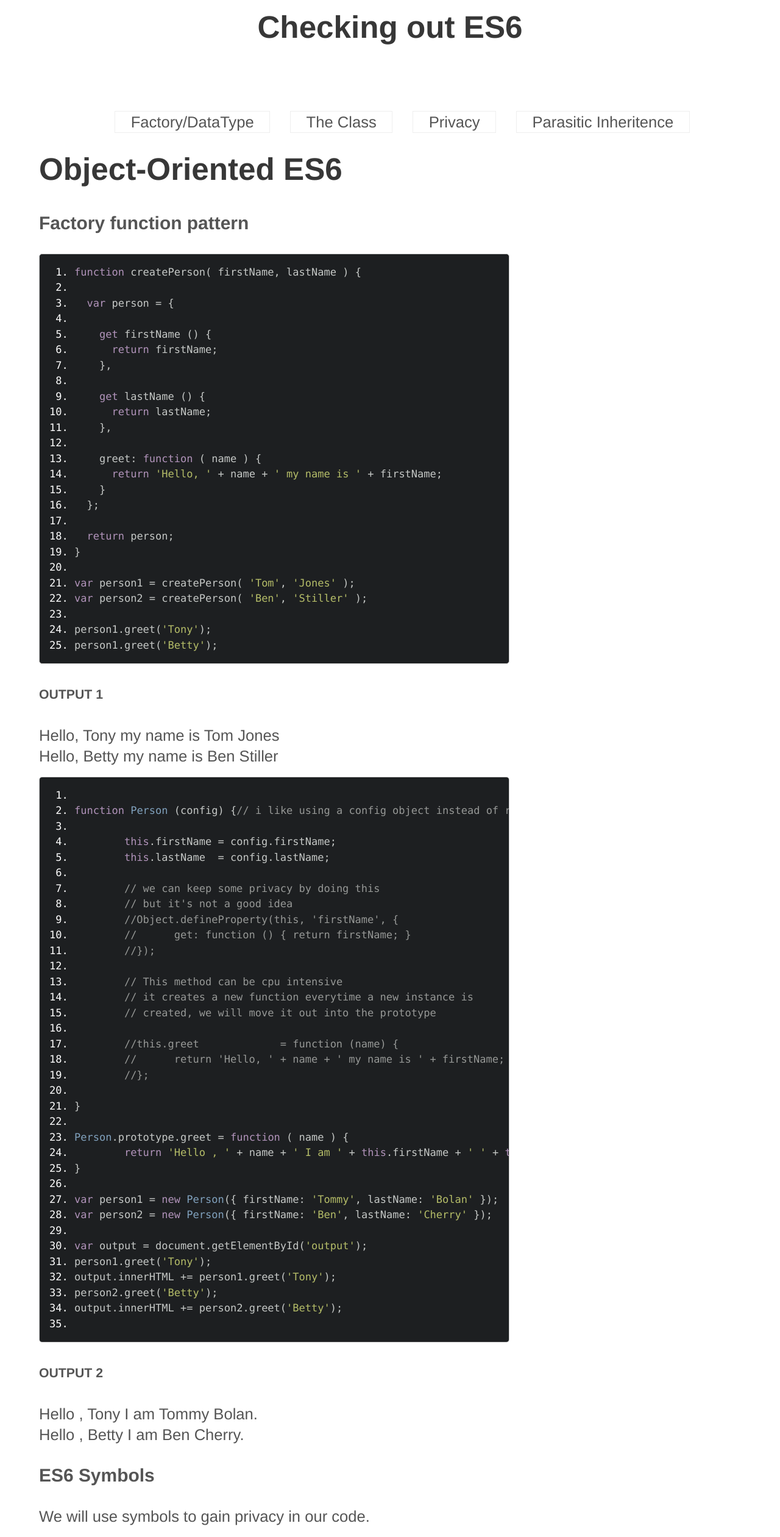
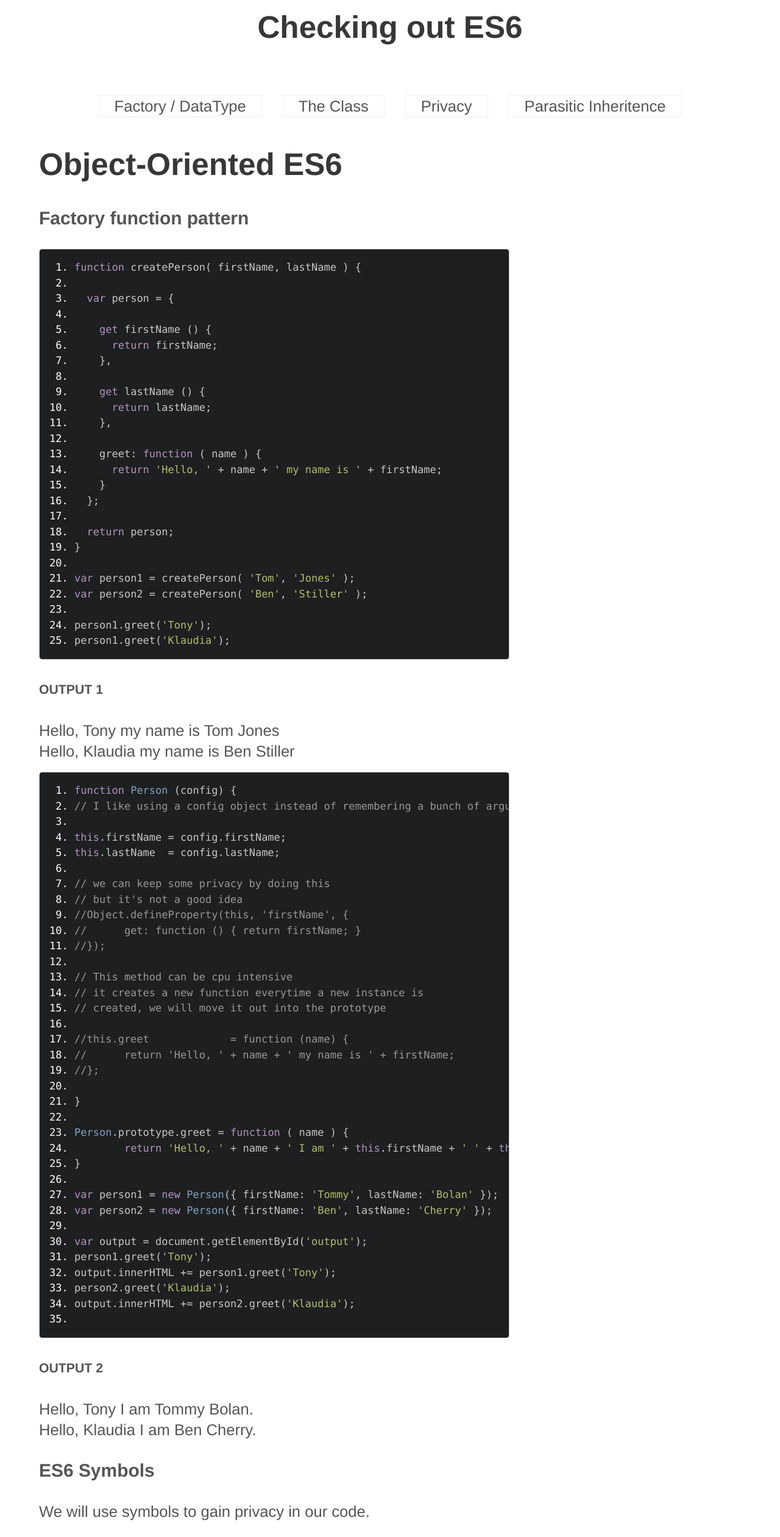
Before and after one commit to anthonybrown/ES6-OOP, a plain HTML site: page index.html in a window 1280 px wide. Shown: the part 40-2561 px from the top of the page at 61% size. Drawn offline with Linux system fonts and the light colour scheme.

Commit message:
working on a class in ES6

```diff
--- a/css/style.css
+++ b/css/style.css
@@ -403,12 +403,18 @@
 	/* ============================================================================================
 			Global Styles
 		===========================================================================================*/
+
 	.wrap {
 		width: 90%;
 		height: auto;
 		min-height: 100%;
 		margin: 0 auto;
 	}
+
+
+/*===================================================================================
+ *  Footer Style
+ * =================================================================================*/
 
 	footer {
 		width: 100%;
@@ -440,6 +446,7 @@
 	header {
 		width: 100%;
 		height: 6em;
+		margin: 0 0 1em 0;
 	}
 
 	h1.header-title {
@@ -453,15 +460,18 @@
 	nav {
 		width: 100%;
 		float: right;
-		margin: 0 0 0;
-		text-align: center;
+		margin: 0 0 1.7em 0;
+		/*white-space: pre-wrap;*/
 	}
 
 	nav ul {
 		width: 100%;
+		margin: 0;
+		padding: 0;
+		text-align: center;
 	}
 
-	ul > li {
+	nav ul li {
 		display: inline-block;
 		list-style: none;
 		padding: 0 1em;
@@ -476,6 +486,7 @@
 	nav a {
 		text-decoration: none;
 		color: #555;
+		font-size: 1em;
 	}
 
 
@@ -490,3 +501,26 @@
 	h5 {
 		text-transform: uppercase;
 	}
+
+@media screen and (max-width: 480px) {
+
+	body {
+		font-size: 1.2em;
+	}
+
+	.main-article h1 {
+		font-size: 1.2em;
+		text-align: center;
+		margin: 1em 0;
+	}
+
+	h3 {
+		font-size: 0.9em;
+		text-align: center;
+	}
+
+	h5 {
+		font-size: 0.7em;
+		text-align: center;
+	}
+}
--- a/index.html
+++ b/index.html
@@ -13,18 +13,18 @@
 </head>
 <body onload="prettyPrint()" class='clear'>
 	<div class='wrap'>
-	<header class='clear'>
+	<header class='header'>
 		<h1 class='header-title clear'>Checking out ES6</h1>
-		<nav class='clear'>
+		<nav class='main-nav'>
 			<ul>
-				<li><a href="/">Factory/DataType</a></li>
+				<li><a href="/">Factory / DataType</a></li>
 				<li><a href="class.html">The Class</a></li>
 				<li><a href="private.html">Privacy</a></li>
 				<li><a href="parasitic.html">Parasitic Inheritence</a></li>
 			</ul>
 		</nav>
 	</header>
-	<section class="main">
+	<section class="main clear">
 		<article class="main-article">
 			<h1>Object-Oriented ES6</h1>
 			<h3>Factory function pattern</h3>
@@ -53,15 +53,15 @@ var person1 = createPerson( 'Tom', 'Jones' );
 var person2 = createPerson( 'Ben', 'Stiller' );
 
 person1.greet('Tony');
-person1.greet('Betty');
+person1.greet('Klaudia');
 </pre>
 			<h5>Output 1</h5>
 		<div id='output'></div>
 		</article>
 		<article>
 			<pre class="prettyprint custom linenums">
-
-function Person (config) {// i like using a config object instead of remembering a bunch of arguments
+function Person (config) {
+// I like using a config object instead of remembering a bunch of arguments
 
 this.firstName = config.firstName;
 this.lastName  = config.lastName;
@@ -83,7 +83,7 @@ function Person (config) {// i like using a config object instead of remembering
 }
 
 Person.prototype.greet = function ( name ) {
-	return 'Hello , ' + name + ' I am ' + this.firstName + ' ' + this.lastName;
+	return 'Hello, ' + name + ' I am ' + this.firstName + ' ' + this.lastName;
 }
 
 var person1 = new Person({ firstName: 'Tommy', lastName: 'Bolan' });
@@ -92,8 +92,8 @@ var person2 = new Person({ firstName: 'Ben', lastName: 'Cherry' });
 var output = document.getElementById('output');
 person1.greet('Tony');
 output.innerHTML += person1.greet('Tony');
-person2.greet('Betty');
-output.innerHTML += person2.greet('Betty');
+person2.greet('Klaudia');
+output.innerHTML += person2.greet('Klaudia');
 			</pre>
 			<h5>Output 2</h5>
 		</article>
@@ -103,7 +103,7 @@ output.innerHTML += person2.greet('Betty');
 			<p>
 				We will use symbols to gain privacy in our code.
 			</p>
-			<pre class="prettyprint">
+			<pre class="prettyprint linenums">
 var Person = (function () {
 
   // we are creating a new Data Type called Person
--- a/js/class.js
+++ b/js/class.js
@@ -0,0 +1 @@
+console.log('A little class goes a long way');
--- a/js/main.js
+++ b/js/main.js
@@ -28,8 +28,9 @@ var person2 = createPerson( 'Ben', 'Stiller' );
 var output = document.getElementById('output');
 person1.greet('Tony');
 output.innerHTML += person1.greet('Tony') + '<br />';
-person2.greet('Betty');
-output.innerHTML += person2.greet('Betty') + '<br />';
+person2.greet('Klaudia');
+output.innerHTML += person2.greet('Klaudia') + '<br />';
+
 
 /* USING A FACTORY FUNCTION */
 function Person1 (config) {// i like using a config object instead of remembering a bunch of arguments
@@ -37,29 +38,30 @@ function Person1 (config) {// i like using a config object instead of rememberin
 	this.firstName = config.firstName;
 	this.lastName  = config.lastName;
 
-	//Object.defineProperty(this, 'firstName', { // would make our factor have some privacy.
+	//Object.defineProperty(this, 'firstName', { // would make our factory have some privacy.
 	//	get: function () { return firstName; }// we don't want to define functions in our Factory.
 	//});
 }
 
 Person1.prototype.greet = function ( name ) {// we define our methods on the prototype, it has many benefits.
-	return 'Hello , ' + name + ' I am ' + this.firstName + ' ' + this.lastName + '.';
+	return 'Hello, ' + name + ' I am ' + this.firstName + ' ' + this.lastName + '.';
 };
 
 var person1 = new Person1({ firstName: 'Tommy', lastName: 'Bolan' });
 var person2 = new Person1({ firstName: 'Ben', lastName: 'Cherry' });
 
 var output2 = document.getElementById('output2');
+
 person1.greet('Tony');
 output2.innerHTML += person1.greet('Tony') + '<br />';
-person2.greet('Betty');
-output2.innerHTML += person2.greet('Betty') + '<br />';
+person2.greet('Klaudia');
+output2.innerHTML += person2.greet('Klaudia') + '<br />';
 
 /* USING SYMBOLS FOR PRIVACY */
 // We can wrap the function in an IIFE
 // to protect our members on the Person data type
 
-var Person = (function () {
+var Person = (function ( config ) {
   // we are creating a new Data Type called Person
   // with symbols we can create privacy
   var firstNameSymbol = Symbol();
@@ -69,6 +71,7 @@ var Person = (function () {
 
     this[firstNameSymbol] = config.firstName;
     this[lastNameSymbol]  = config.lastName;
+
 }
 
   Person.prototype.greet = function ( name ) {
@@ -85,7 +88,7 @@ var Person = (function () {
   });
 
   // these properties are now getters and we now
-  // have access to the first and last name properties now
+  // have access to the first and last name properties
   Object.defineProperty(Person.prototype, 'lastName', {
     get:  function () { return this[lastNameSymbol]; }
   });
@@ -110,7 +113,25 @@ var person = new Person({
 	firstName :'Joey',
 	lastName  :'Buttafuccuo'
 });
+
+var person2 = new Person({
+	firstName : 'Amy',
+	lastName  : 'Fisher'
+});
+
+var person3 = new Person({
+	firstName: 'Tony',
+	lastName : 'Brown',
+	renamePerson: 'Brownie'
+});
+
 var output3 = document.getElementById('output3');
 person.greet('Lolita');
 
-output3.innerHTML += person.greet('Lolita');
+
+output3.innerHTML += person.greet('Lolita') + '<br>';
+output3.innerHTML += '<br />';
+output3.innerHTML += person2.greet('Tony') + '<br />';
+
+//output3.innerHTML += person3.renamePerson('Roy', 'Rogers');
+//output3.innerHTML += person2.renamePerson("Roy", "Rogers");
```
Also changed, not shown: parasitic.html (+2 -2 lines). Lines whose indentation alone changed are shown as unchanged.
